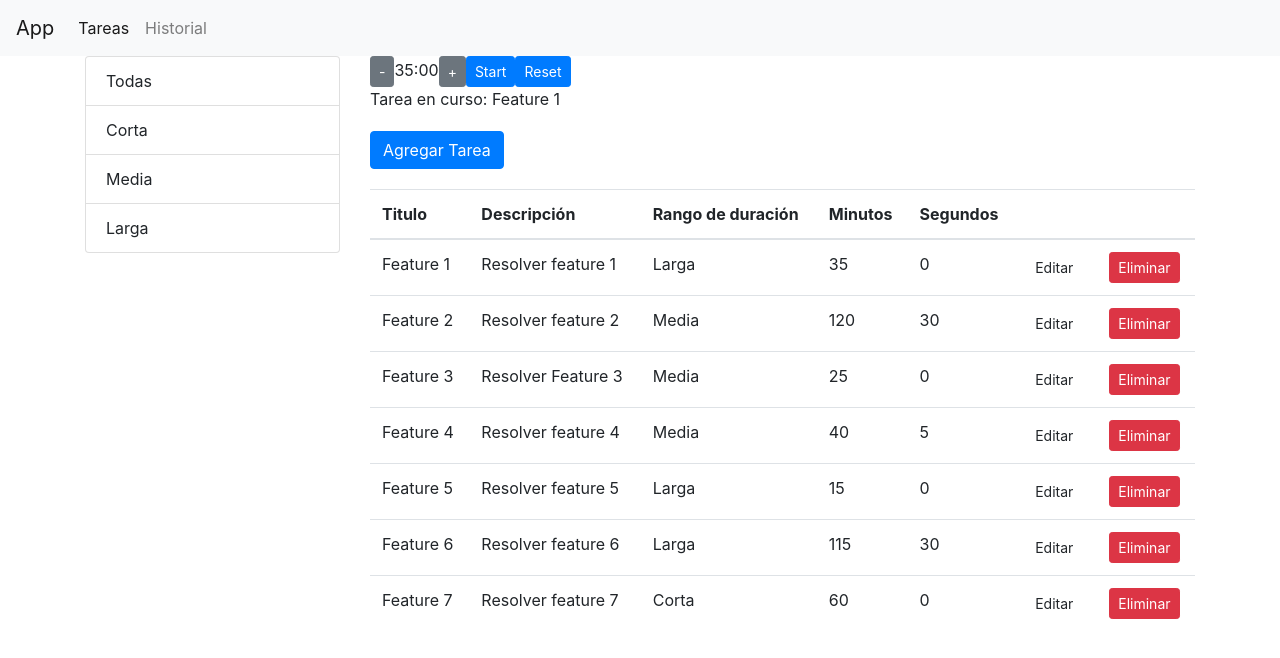
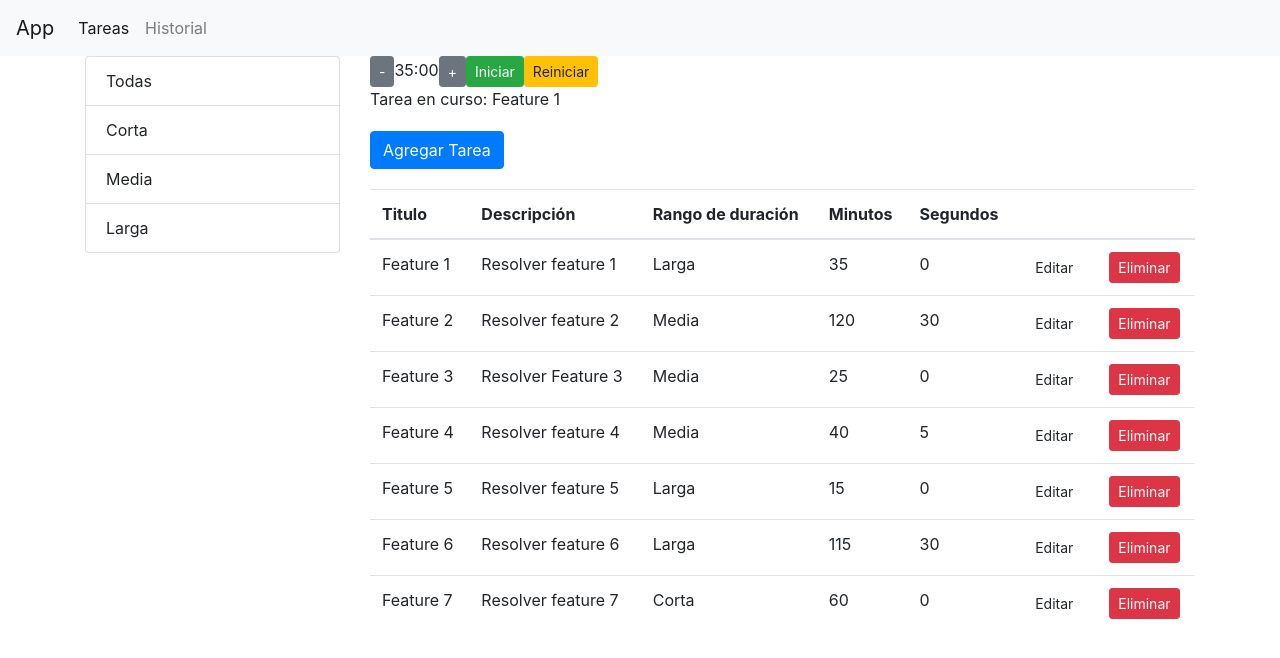
Before and after one commit to gyokebed/arkon-data, a React (Create React App) app: page /tasks in a window 1280 px wide. Shown: the top 658 px of the page. Built offline with nearby package versions, Linux system fonts and the light colour scheme.

Commit message:
Added styles to start and stop buttons

```diff
--- a/src/components/timer.jsx
+++ b/src/components/timer.jsx
@@ -121,7 +121,9 @@ const timeOutput = (num) => {
   return `${hrs}:${mins}`;
 };
 
-const Clock = ({ inc, dec, clock, toggle, reset, name }) => (
+const Clock = ({ inc, dec, clock, toggle, reset, name }) => {
+  const { intervalId } = clock;
+  return (
     <div style={{ marginBottom: 20 }}>
       <button className="btn btn-sm btn-secondary" onClick={() => dec(15)}>
         -
@@ -130,17 +132,23 @@ const Clock = ({ inc, dec, clock, toggle, reset, name }) => (
       <button className="btn btn-sm btn-secondary" onClick={() => inc(15)}>
         +
       </button>
-    <button className="btn btn-sm btn-primary" onClick={toggle}>
-      {clock.intervalId ? "Stop" : "Start"}
+      <button
+        className={
+          intervalId ? "btn btn-sm btn-danger" : "btn btn-sm btn-success"
+        }
+        onClick={toggle}
+      >
+        {intervalId ? "Parar" : "Iniciar"}
       </button>
-    {clock.intervalId || clock.currentTime > 0 ? (
-      <button className="btn btn-sm btn-primary" onClick={reset}>
-        Reset
+      {intervalId || clock.currentTime > 0 ? (
+        <button className="btn btn-sm btn-warning" onClick={reset}>
+          Reiniciar
         </button>
       ) : null}
       <div>Tarea en curso: {name}</div>
       {/* <span className={clock.expired ? "end" : "end hidden"}>Finished!</span> */}
     </div>
   );
+};
 
 export default ClockContainer;
```
Lines whose indentation alone changed are shown as unchanged.
